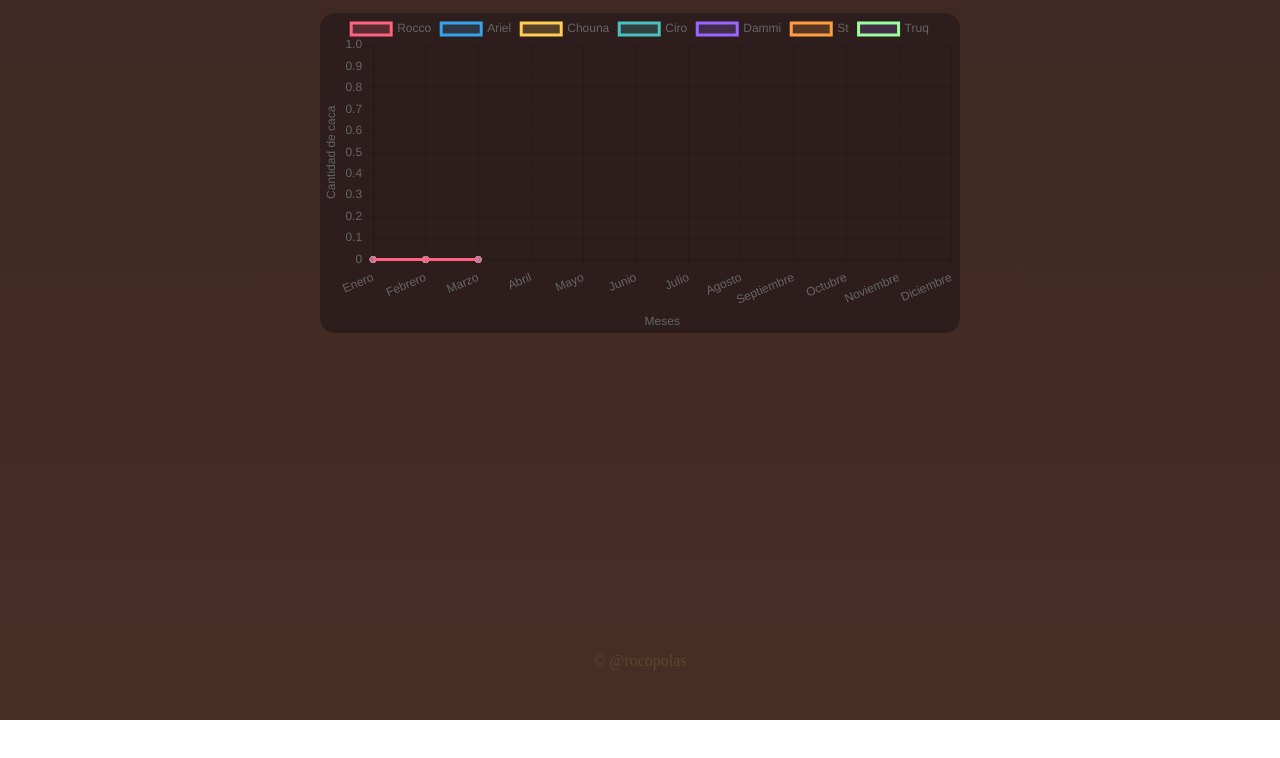
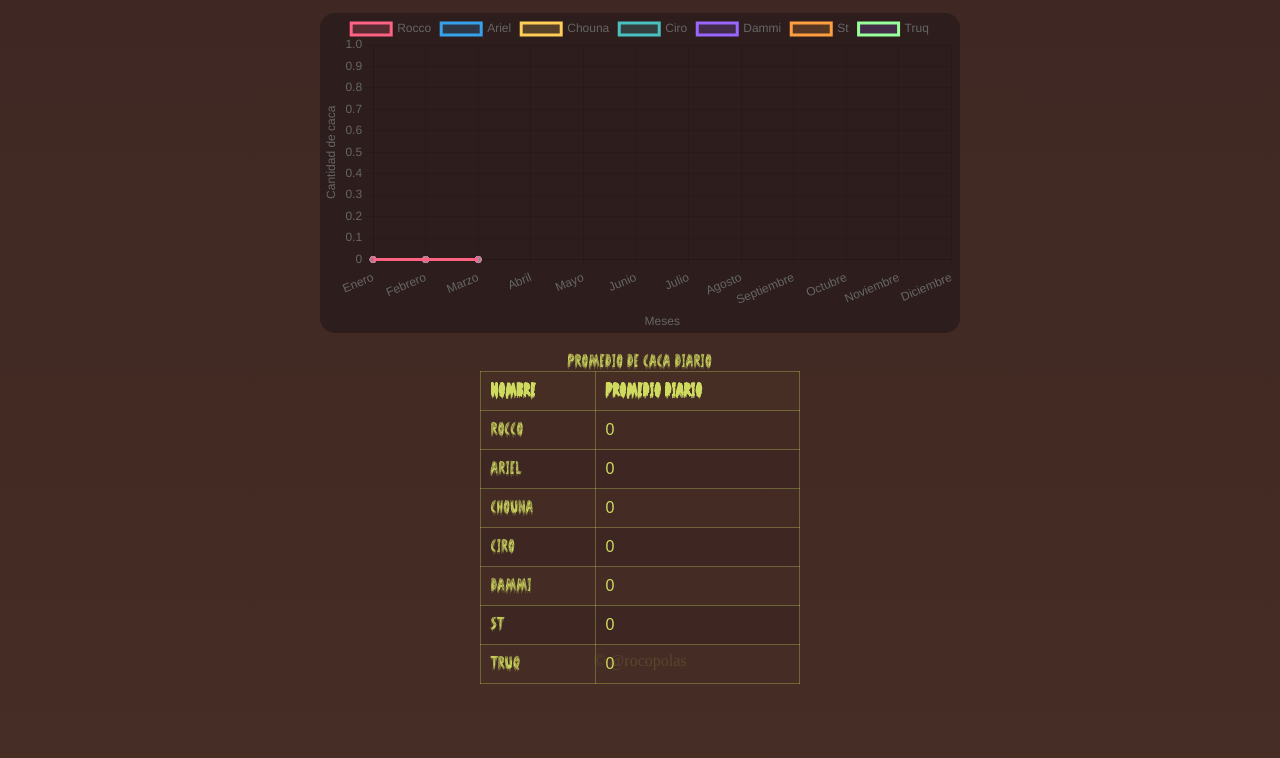
Before and after one commit to rocopolas/el-mas-cagon, a plain HTML site: page index.html in a window 1280 px wide. Shown: the part 120-878 px from the top of the page. Before the commit the page ends 840 px from the top, so only its background shows below. Drawn offline with nearby package versions, Linux system fonts and the light colour scheme.

Commit message:
tabla agregada

```diff
--- a/index.html
+++ b/index.html
@@ -89,7 +89,50 @@
             }
         });
     </script>
+    <table border="1" id="promedioCacaTable">
+        <caption>Promedio de Caca Diario</caption>
+        <thead>
+            <tr>
+                <th>Nombre</th>
+                <th>Promedio Diario</th>
+            </tr>
+        </thead>
+        <tbody>
+            <tr>
+                <td>Rocco</td>
+                <td>0</td>
+            </tr>
+            <tr>
+                <td>Ariel</td>
+                <td>0</td>
+            </tr>
+            <tr>
+                <td>Chouna</td>
+                <td>0</td>
+            </tr>
+            <tr>
+                <td>Ciro</td>
+                <td>0</td>
+            </tr>
+            <tr>
+                <td>Dammi</td>
+                <td>0</td>
+            </tr>
+            <tr>
+                <td>St</td>
+                <td>0</td>
+            </tr>
+            <tr>
+                <td>Truq</td>
+                <td>0</td>
+            </tr>
+        </tbody>
+    </table>
 </body>
+
+
+
+
 <footer>
     &copy; @rocopolas
 </footer>
--- a/style.css
+++ b/style.css
@@ -1,6 +1,6 @@
 body {
     background: linear-gradient(to bottom, #3e2723, #472e25);
-    height: 100vh;
+    height: 120vh;
     margin-left: 25%;
     margin-right: 25%;
 }
@@ -28,10 +28,11 @@ p {
 canvas {
     background-color: #2e1d1d; /* Brown background */
     border-radius: 15px; /* Rounded corners */
+    margin-bottom: 20px;
 }
 
 footer {
-    position: absolute;
+    position: fixed;
     bottom: 0;
     left: 50%;
     transform: translateX(-50%);
@@ -40,3 +41,37 @@ footer {
     color: #cfdb5f25;
     padding: 10px 0;
 }
+
+table {
+    width: 50%;
+    border-collapse: collapse;
+    margin: 20px 0;
+    font-family: 'CustomFont', sans-serif;
+    font-size: 1rem;
+    text-align: left;
+    color: #cfdb5f;
+    margin: 0 auto;
+}
+
+table th, table td {
+    border: 1px solid #cfdb5f50;
+    padding: 10px;
+}
+
+table th {
+    background-color: #472e25;
+
+    color: #cfdb5f;
+    font-weight: bold;
+}
+
+table tr:nth-child(even) {
+    background-color: #3e2723;
+}
+
+table tr:hover {
+    background-color: #cfdb5f25;
+}
+table tr:nth-child(n+1) td:nth-child(2) {
+    font-family: sans-serif;
+}
```
